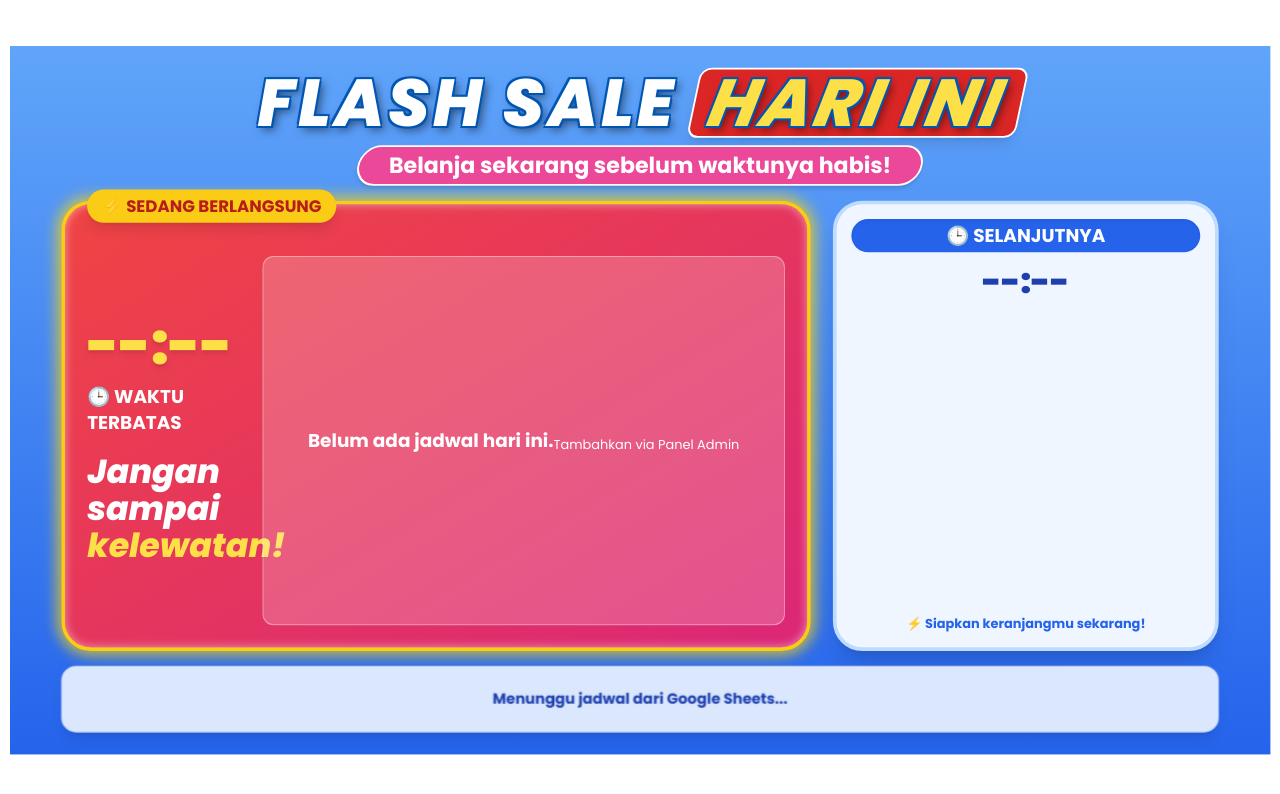
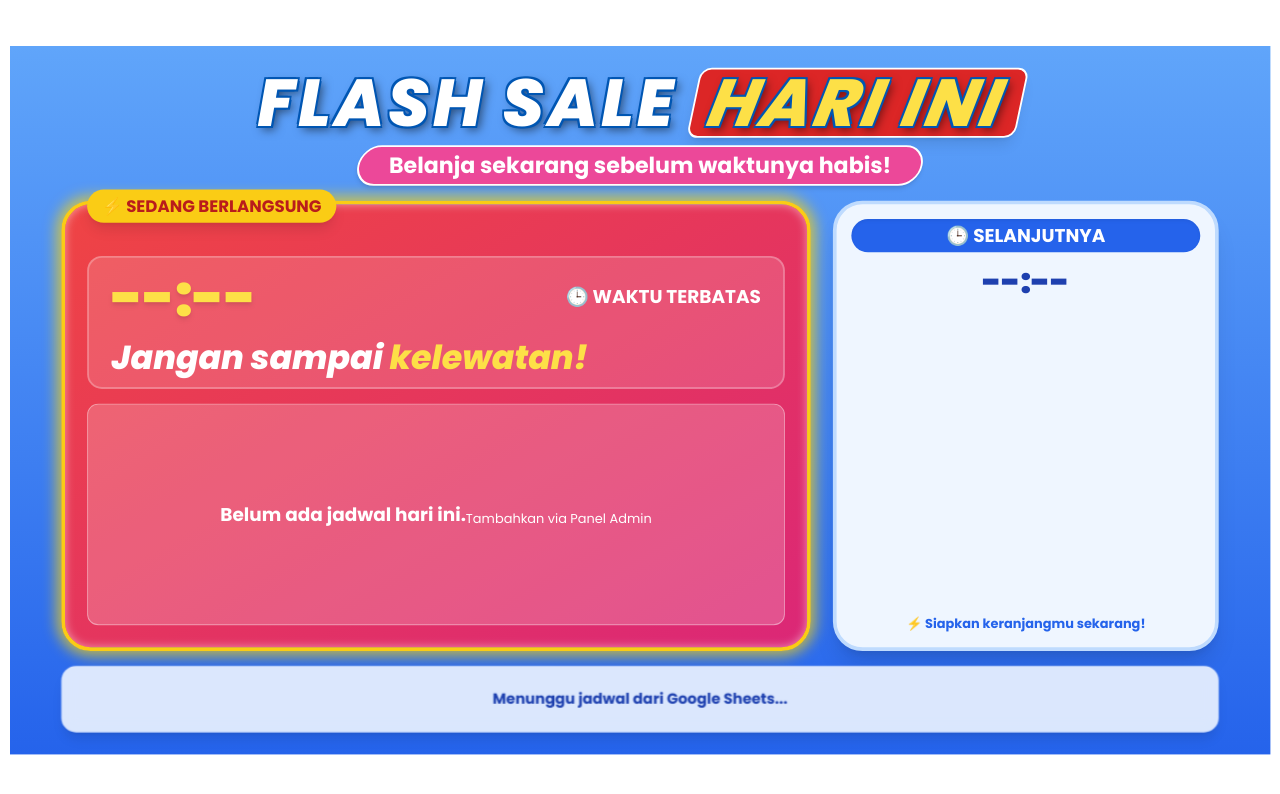
Before and after one commit to dodiindika12-gif/Flash-Sale, a plain HTML site: page index.html in a window 1280 px wide. Drawn offline with nearby package versions, Linux system fonts and the light colour scheme; no server answers.

Commit message:
Update index.html

```diff
--- a/index.html
+++ b/index.html
@@ -174,11 +174,13 @@
                     <span id="badge-status">⚡ SEDANG BERLANGSUNG</span>
                 </div>
 
-                <div class="flex flex-col xl:flex-row justify-between items-stretch mt-8 gap-4 flex-1 min-h-0">
-                    <div class="xl:w-[23%] flex flex-col justify-center shrink-0">
-                        <h2 id="badge-time" class="text-3xl md:text-5xl lg:text-6xl font-black text-yellow-300 drop-shadow-md leading-none">--:--</h2>
-                        <p id="badge-time-label" class="text-xs md:text-sm lg:text-xl mt-3 font-bold flex items-center gap-2">🕒 WAKTU TERBATAS</p>
-                        <p id="badge-tagline" class="text-lg md:text-2xl lg:text-4xl font-black italic mt-5 leading-tight">Jangan sampai<br><span class="text-yellow-300">kelewatan!</span></p>
+                <div class="flex flex-col justify-between items-stretch mt-8 gap-4 flex-1 min-h-0">
+                    <div class="w-full bg-white/15 border-2 border-white/25 rounded-2xl px-4 md:px-6 py-2 md:py-3 flex flex-wrap items-center justify-between gap-2 md:gap-4 shrink-0">
+                        <h2 id="badge-time" class="text-3xl md:text-5xl lg:text-6xl font-black text-yellow-300 drop-shadow-md leading-none whitespace-nowrap">--:--</h2>
+                        <p id="badge-time-label" class="text-xs md:text-sm lg:text-xl font-bold flex items-center gap-2 uppercase whitespace-nowrap">🕒 WAKTU TERBATAS</p>
+                        <p id="badge-tagline" class="text-base md:text-2xl lg:text-4xl font-black italic leading-tight whitespace-nowrap">
+                            Jangan sampai <span class="text-yellow-300">kelewatan!</span>
+                        </p>
                     </div>
                     <!-- KOTAK BRAND KIRI -->
                     <div id="left-brands-container" class="flex flex-col sm:flex-row gap-4 text-center w-full justify-end items-stretch h-full flex-1 min-h-0"></div>
```
